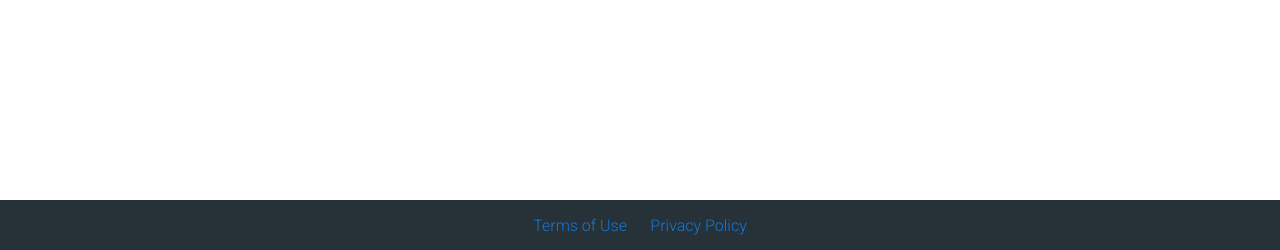
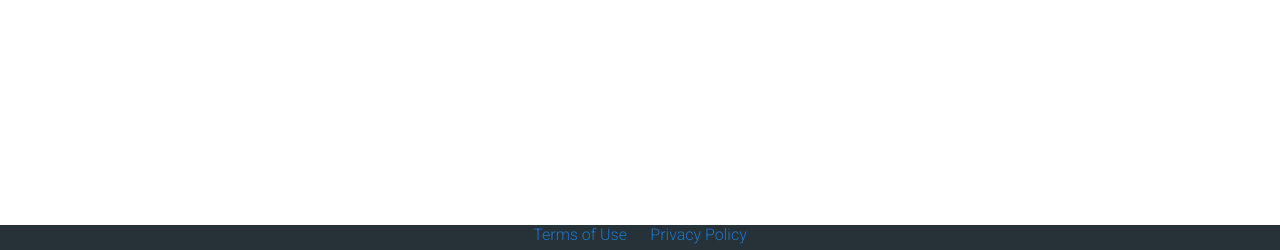
Before and after one commit to FOSSBots/bots-web, a PHP site: page /about.html in a window 1280 px wide. Shown: the part 550-800 px from the top of the page. Run offline with PHP 8.4, Linux system fonts and the light colour scheme.

Commit message:
THIS IS IT

```diff
--- a/public_html/css/common.css
+++ b/public_html/css/common.css
@@ -1,11 +1,18 @@
 html {
     font-size: 16px;
+    width: 100%;
+    height: 100%;
 }
 
 body {
     font-family: 'Roboto', sans-serif;
     color: #212121;
     margin: 0;
+    width: 100%;
+    min-height: 100%;
+    display: flex;
+    flex-direction: column;
+    align-items: stretch;
 }
 
 h1 {
@@ -102,19 +109,20 @@ pre {
 }
 
 .footer {
-    position: fixed;
-    height: 50px;
-    left: 0px;
-    bottom: 0px;
-    width: 100%;
+    flex-shrink: 0;
     background-color: #263238;
     color: #fff;
     text-align: center;
+    margin-bottom: 0px;
+    height: 25px;
+    left: 0px;
     right: 0px;
-    margin-bottom: 0px;
+    bottom: 0px;
+    width: 100%;
 }
 
 .content {
     margin: 8;
     padding: 14px 16px;
+    flex-grow: 1;
 }
```
